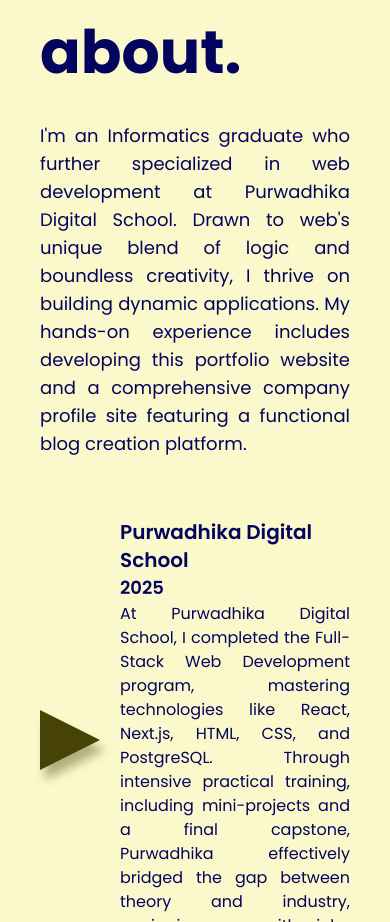
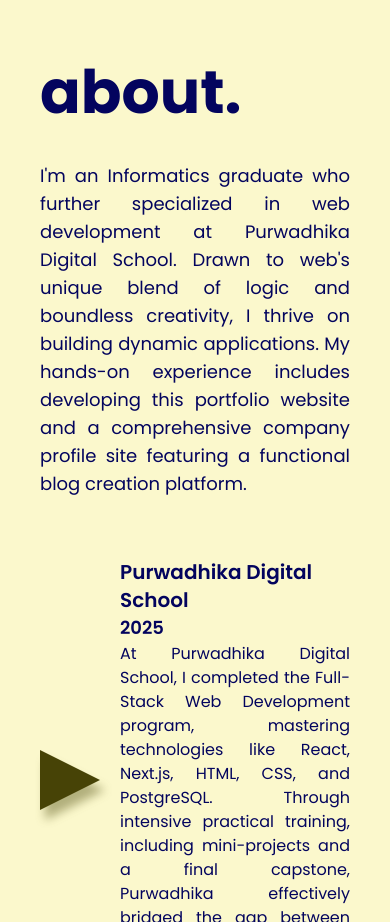
Before and after one commit to raihanfajar/about-me, a Next.js app: page / in a window 390 px wide. Shown: the part 1140-2062 px from the top of the page. Built offline with nearby package versions, Linux system fonts and the light colour scheme.

Commit message:
section 1 donee

```diff
--- a/src/app/components/section.tsx
+++ b/src/app/components/section.tsx
@@ -7,13 +7,31 @@ import { RiTeamFill } from "react-icons/ri";
 import { IoSearch } from "react-icons/io5";
 import { motion } from "framer-motion";
 
+
+const containerVariants = {
+  hidden: { opacity: 0, y: 50 }, // Mulai dari tidak terlihat dan sedikit di bawah
+  visible: {
+    opacity: 1,
+    y: 0,
+    transition: {
+      when: "beforeChildren",   // Animasi container selesai sebelum anak-anak (kata) mulai
+      staggerChildren: 0.03,    // Jeda antar animasi setiap anak (kata). Sesuaikan nilai ini.
+      duration: 2             // Durasi animasi transisi container itu sendiri
+    },
+  },
+};
+
 const Section = () => {
+  const text =
+    "I'm an Informatics graduate who further specialized in web development at Purwadhika Digital School. Drawn to web's unique blend of logic and boundless creativity, I thrive on building dynamic applications. My hands-on experience includes developing this portfolio website and a comprehensive company profile site featuring a functional blog creation platform.".split(
+      " ",
+    );
   return (
     <>
       <section className="container mx-auto gap-20 px-10">
         {/* HERO */}
         <div
-          className="mt-6 mb-5 flex h-auto w-full flex-col-reverse items-center justify-center gap-10 md:mb-20 lg:mt-24 lg:flex-row"
+          className="mt-6 mb-5 flex h-auto w-full flex-col-reverse items-center justify-center gap-10 md:mb-10 lg:mt-24 lg:flex-row"
           id="hero"
         >
           {/* TULISAN */}
@@ -53,7 +71,7 @@ const Section = () => {
               initial={{ opacity: 0, scale: 0.5 }}
               animate={{ opacity: 1, scale: 1 }}
               transition={{
-                duration: 0.5,
+                duration: 1,
                 ease: [0, 0.71, 0.2, 1.01],
               }}
               className="flex h-full w-full items-center justify-center"
@@ -107,16 +125,30 @@ const Section = () => {
         {/* END OF HERO */}
 
         {/* ABOUT */}
-        <div className="mt-60 w-full" id="about">
+        <div className="mt-70 w-full" id="about">
           <h1 className="mb-10 text-6xl font-bold text-[#03045E]"> about. </h1>
+          <motion.div
+          variants={containerVariants}
+            initial="hidden" // State awal saat komponen dimuat
+            whileInView="visible" // State saat elemen masuk viewport
+            viewport={{ once: true, amount: 0.8 }} // Animasi hanya sekali, saat 50% elemen terlihat
+          >
             <p className="text-justify text-lg text-[#03045E] xl:w-[50%]">
-            I'm an Informatics graduate who further specialized in web
-            development at Purwadhika Digital School. Drawn to web's unique
-            blend of logic and boundless creativity, I thrive on building
-            dynamic applications. My hands-on experience includes developing
-            this portfolio website and a comprehensive company profile site
-            featuring a functional blog creation platform.
+              {text.map((el, i) => (
+                <motion.span
+                  initial={{ opacity: 0 }}
+                  animate={{ opacity: 1 }}
+                  transition={{
+                    duration: 0.8,
+                    delay: i / 17,
+                  }}
+                  key={i}
+                >
+                  {el}{" "}
+                </motion.span>
+              ))}
             </p>
+          </motion.div>
 
           <div className="mt-15 w-full">
             <motion.div
@@ -185,8 +217,8 @@ const Section = () => {
                   </h1>
                   <p className="text-md text-justify">
                     {" "}
-                  I graduated from Ahmad Dahlan University with a GPA of 3.78 in
-                  Informatics, where I developed a strong interest in web
+                    I graduated from Ahmad Dahlan University with a GPA of 3.78
+                    in Informatics, where I developed a strong interest in web
                     development. A significant part of my learning involved a
                     real-world project in the MPTI course, where I led a team to
                     build a photographer's portfolio website. This experience
--- /dev/null
+++ b/src/app/components/section2.tsx
@@ -0,0 +1,14 @@
+import React from 'react'
+
+export default function Section2() {
+  return (
+    <>
+    <section className='container mx-auto mt-60 px-10'>
+        {/* SKILLS */}
+        <div className="">
+
+        </div>
+    </section>
+    </>
+  )
+}
--- a/src/app/page.tsx
+++ b/src/app/page.tsx
@@ -1,11 +1,13 @@
 import Navbar from "./components/navbar";
 import Section from "./components/section";
+import Section2 from "./components/section2";
 
 export default function Home() {
   return (
     <>
       <Navbar />
       <Section />
+      <Section2 />
     </>
   );
 }
```
Lines whose indentation alone changed are shown as unchanged.
